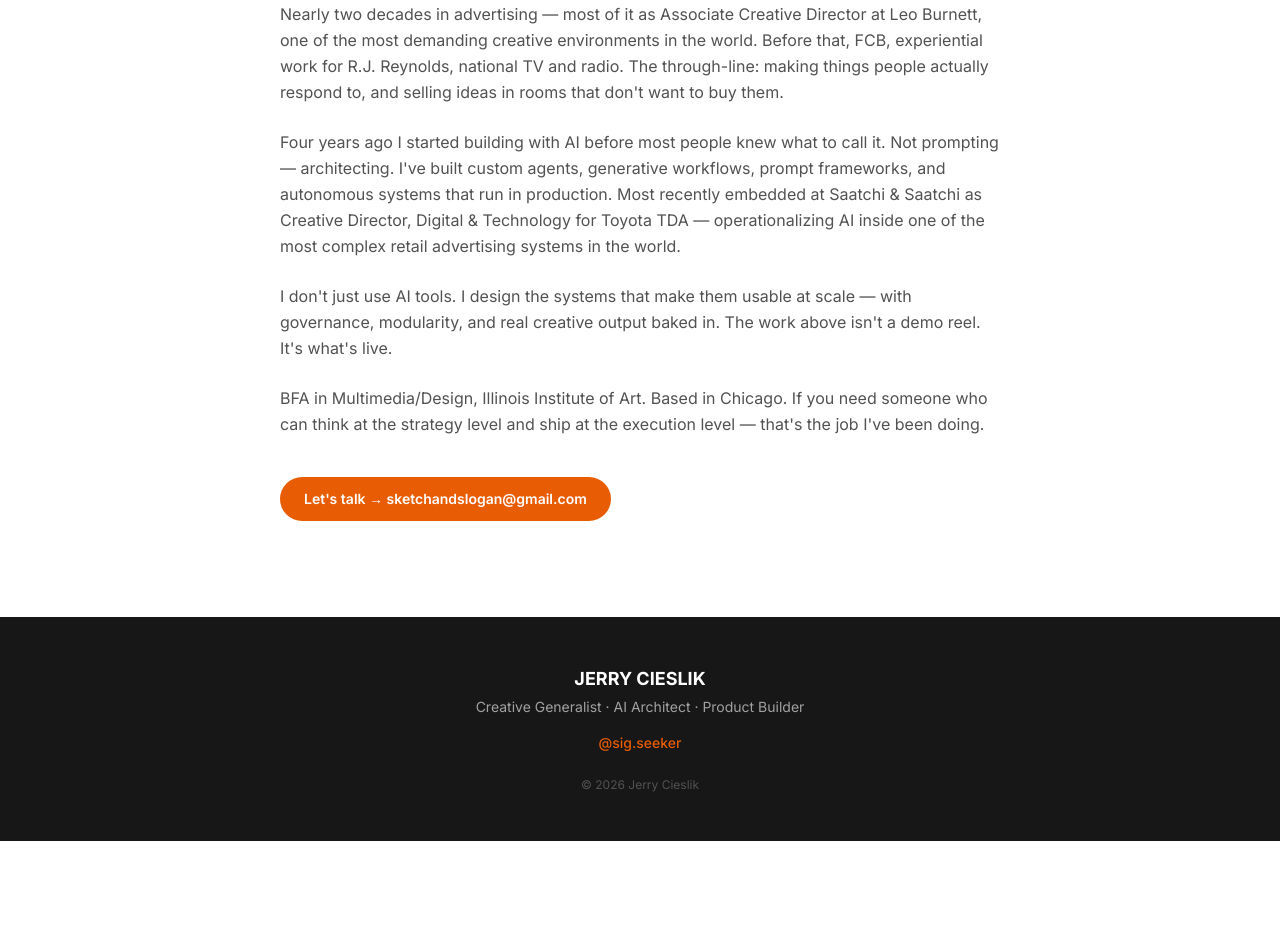
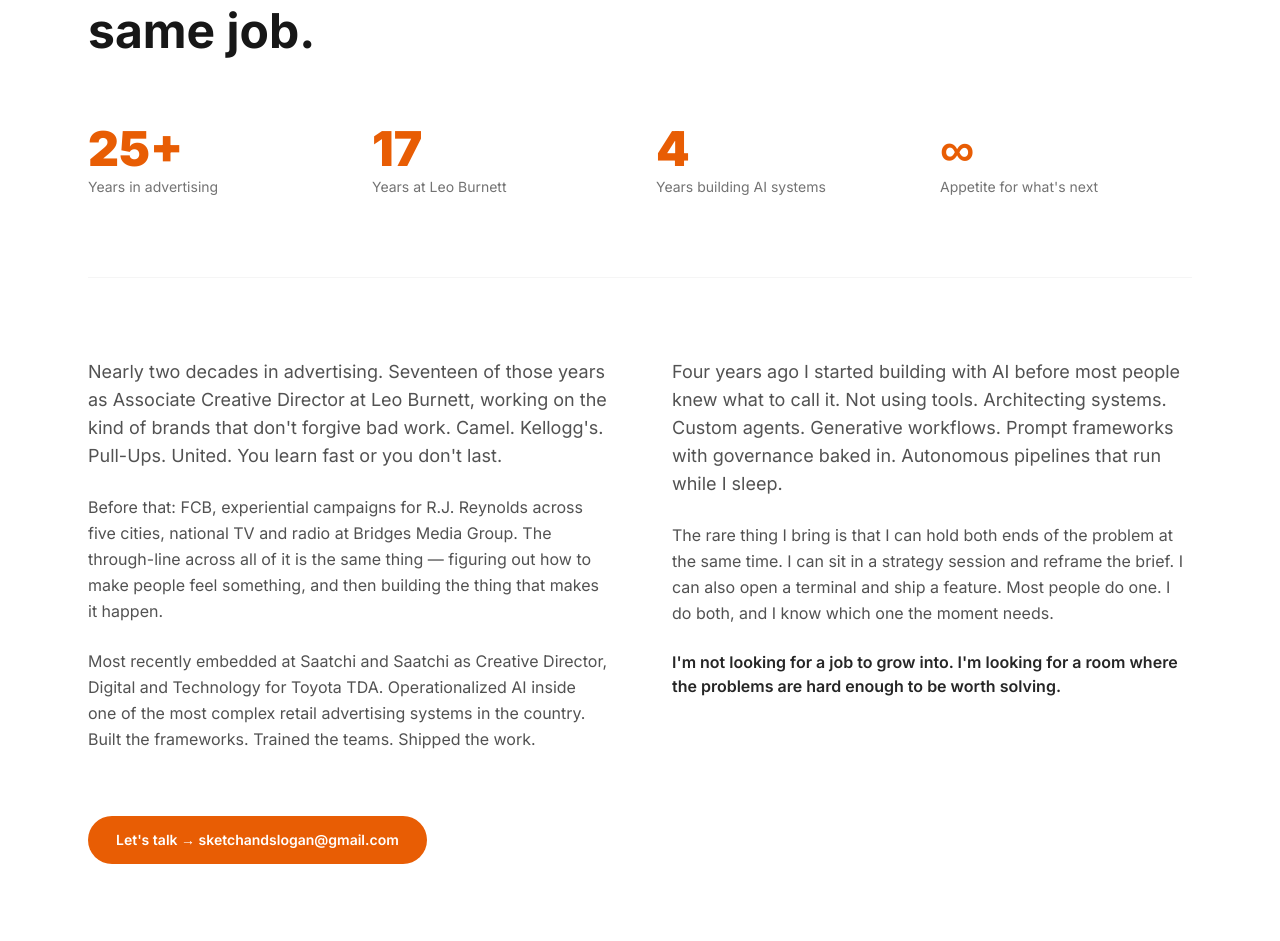
Before and after one commit to rekaldsi/digijerry-portfolio-ai, a React (Vite) app: page / in a window 1280 px wide. Shown: the part 7271-8212 px from the top of the page. Before the commit the page ends 8112 px from the top, so only its background shows below. Built offline with nearby package versions, Linux system fonts and the light colour scheme.

Commit message:
feat: Background section overhaul — stats row, 2-col layout, stronger employer copy, no em dashes

```diff
--- a/src/components/Background.tsx
+++ b/src/components/Background.tsx
@@ -1,47 +1,107 @@
 import { motion } from 'framer-motion'
+
+const stats = [
+  { value: '25+', label: 'Years in advertising' },
+  { value: '17', label: 'Years at Leo Burnett' },
+  { value: '4', label: 'Years building AI systems' },
+  { value: '∞', label: 'Appetite for what\'s next' },
+]
 
 export default function Background() {
   return (
     <section id="about" className="bg-white py-24">
-      <div className="max-w-3xl mx-auto px-6">
+      <div className="max-w-6xl mx-auto px-6">
+
+        {/* Header */}
         <motion.div
           initial={{ opacity: 0, y: 30 }}
           whileInView={{ opacity: 1, y: 0 }}
           viewport={{ once: true }}
           transition={{ duration: 0.5, ease: 'easeOut' }}
+          className="mb-16"
         >
           <p className="text-xs font-semibold tracking-[0.25em] uppercase mb-4" style={{ color: '#E85D04' }}>
             Background
           </p>
-          <h2 className="text-3xl md:text-4xl font-bold text-neutral-900 mb-10">
-            Creative director. Systems builder. AI native.
+          <h2 className="text-4xl md:text-5xl font-bold text-neutral-900 max-w-3xl leading-tight">
+            Most people have a career or a curiosity. I built both into the same job.
           </h2>
+        </motion.div>
 
-          <div className="space-y-6 text-neutral-600 leading-relaxed">
-            <p>
-              Nearly two decades in advertising — most of it as Associate Creative Director at Leo Burnett, one of the most demanding creative environments in the world. Before that, FCB, experiential work for R.J. Reynolds, national TV and radio. The through-line: making things people actually respond to, and selling ideas in rooms that don't want to buy them.
+        {/* Stats row */}
+        <motion.div
+          initial={{ opacity: 0, y: 20 }}
+          whileInView={{ opacity: 1, y: 0 }}
+          viewport={{ once: true }}
+          transition={{ duration: 0.5, delay: 0.1 }}
+          className="grid grid-cols-2 md:grid-cols-4 gap-8 mb-20 pb-20 border-b border-neutral-100"
+        >
+          {stats.map((stat) => (
+            <div key={stat.label}>
+              <div className="text-5xl font-black mb-1" style={{ color: '#E85D04' }}>{stat.value}</div>
+              <div className="text-sm text-neutral-500">{stat.label}</div>
+            </div>
+          ))}
+        </motion.div>
+
+        {/* Two-column body */}
+        <div className="grid grid-cols-1 md:grid-cols-2 gap-16 items-start">
+
+          <motion.div
+            initial={{ opacity: 0, y: 30 }}
+            whileInView={{ opacity: 1, y: 0 }}
+            viewport={{ once: true }}
+            transition={{ duration: 0.5, delay: 0.1 }}
+            className="space-y-6 text-neutral-600 leading-relaxed"
+          >
+            <p className="text-lg">
+              Nearly two decades in advertising. Seventeen of those years as Associate Creative Director at Leo Burnett, working on the kind of brands that don't forgive bad work. Camel. Kellogg's. Pull-Ups. United. You learn fast or you don't last.
             </p>
             <p>
-              Four years ago I started building with AI before most people knew what to call it. Not prompting — architecting. I've built custom agents, generative workflows, prompt frameworks, and autonomous systems that run in production. Most recently embedded at Saatchi & Saatchi as Creative Director, Digital & Technology for Toyota TDA — operationalizing AI inside one of the most complex retail advertising systems in the world.
+              Before that: FCB, experiential campaigns for R.J. Reynolds across five cities, national TV and radio at Bridges Media Group. The through-line across all of it is the same thing — figuring out how to make people feel something, and then building the thing that makes it happen.
             </p>
             <p>
-              I don't just use AI tools. I design the systems that make them usable at scale — with governance, modularity, and real creative output baked in. The work above isn't a demo reel. It's what's live.
+              Most recently embedded at Saatchi and Saatchi as Creative Director, Digital and Technology for Toyota TDA. Operationalized AI inside one of the most complex retail advertising systems in the country. Built the frameworks. Trained the teams. Shipped the work.
+            </p>
+          </motion.div>
+
+          <motion.div
+            initial={{ opacity: 0, y: 30 }}
+            whileInView={{ opacity: 1, y: 0 }}
+            viewport={{ once: true }}
+            transition={{ duration: 0.5, delay: 0.2 }}
+            className="space-y-6 text-neutral-600 leading-relaxed"
+          >
+            <p className="text-lg">
+              Four years ago I started building with AI before most people knew what to call it. Not using tools. Architecting systems. Custom agents. Generative workflows. Prompt frameworks with governance baked in. Autonomous pipelines that run while I sleep.
             </p>
             <p>
-              BFA in Multimedia/Design, Illinois Institute of Art. Based in Chicago. If you need someone who can think at the strategy level and ship at the execution level — that's the job I've been doing.
+              The rare thing I bring is that I can hold both ends of the problem at the same time. I can sit in a strategy session and reframe the brief. I can also open a terminal and ship a feature. Most people do one. I do both, and I know which one the moment needs.
             </p>
+            <p className="font-semibold text-neutral-800 text-base">
+              I'm not looking for a job to grow into. I'm looking for a room where the problems are hard enough to be worth solving.
+            </p>
+          </motion.div>
+
         </div>
 
-          <div className="mt-10">
+        {/* CTA */}
+        <motion.div
+          initial={{ opacity: 0, y: 20 }}
+          whileInView={{ opacity: 1, y: 0 }}
+          viewport={{ once: true }}
+          transition={{ duration: 0.5, delay: 0.3 }}
+          className="mt-16"
+        >
           <a
             href="mailto:sketchandslogan@gmail.com"
-              className="inline-flex items-center gap-2 px-6 py-3 rounded-full text-sm font-semibold text-white transition-opacity hover:opacity-90"
+            className="inline-flex items-center gap-2 px-7 py-3.5 rounded-full text-sm font-semibold text-white transition-opacity hover:opacity-90"
             style={{ backgroundColor: '#E85D04' }}
           >
             Let's talk → sketchandslogan@gmail.com
           </a>
-          </div>
         </motion.div>
+
       </div>
     </section>
   )
```
Lines whose indentation alone changed are shown as unchanged.
